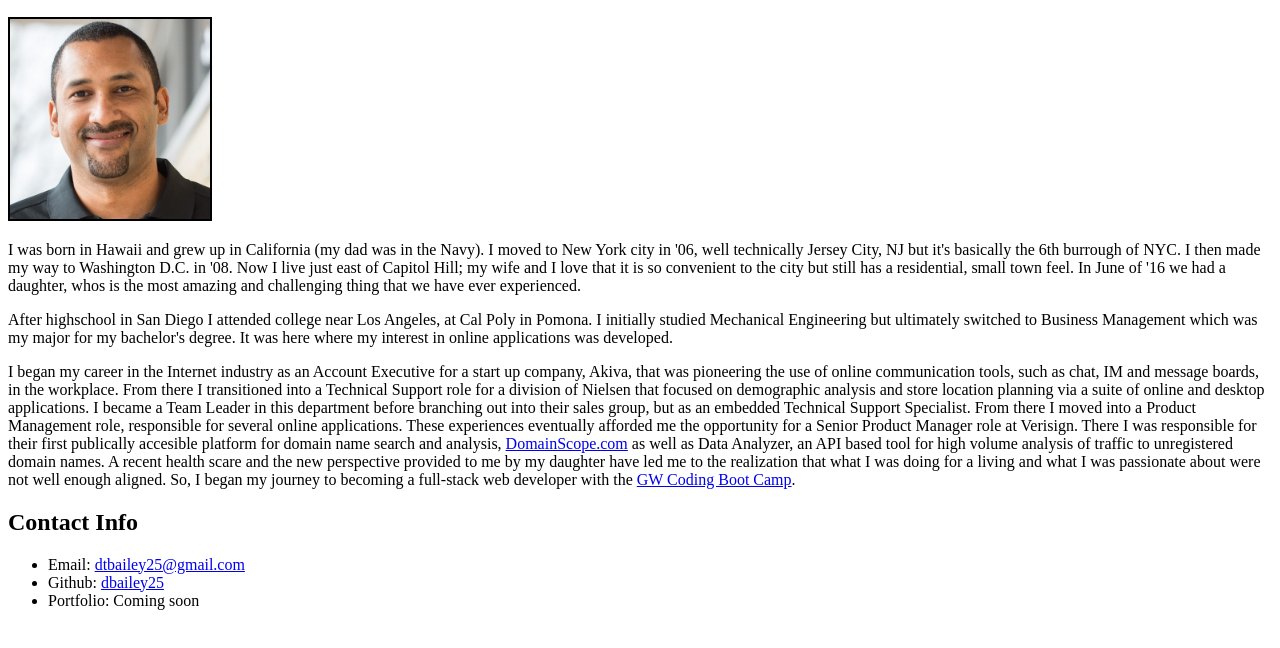
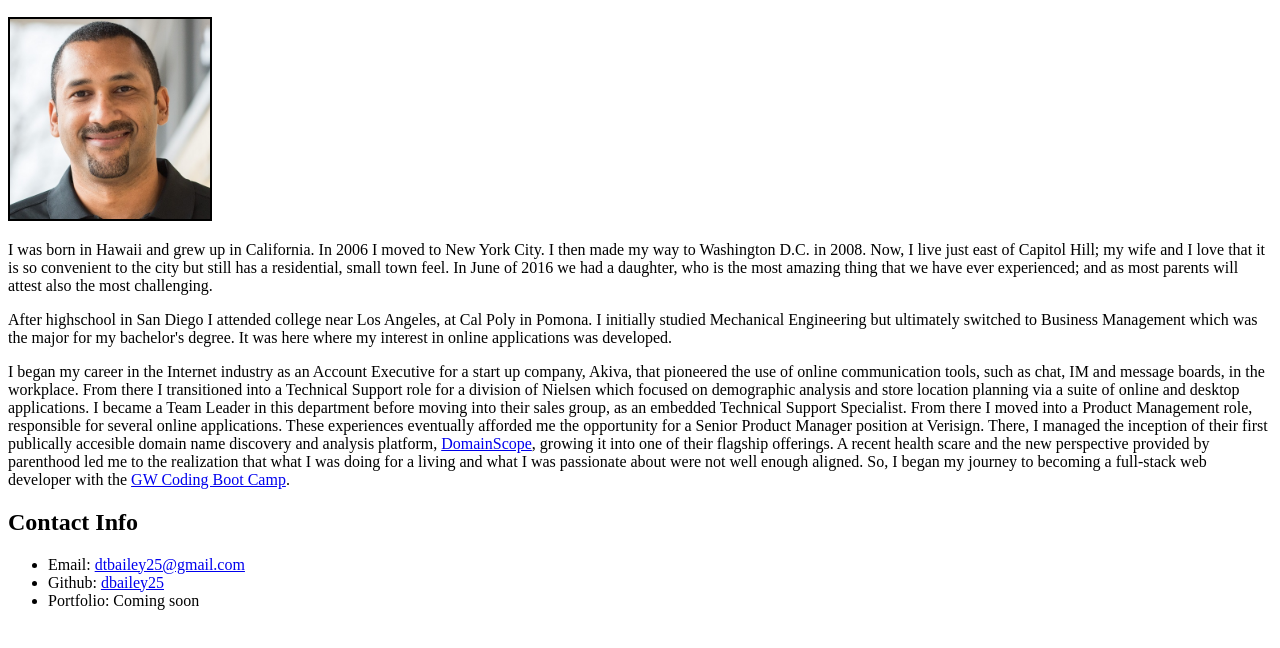
Before and after one commit to dbailey25/student-bio, a plain HTML site: page index.html in a window 1280 px wide. Shown: the part 110-758 px from the top of the page. Drawn offline with Linux system fonts and the light colour scheme.

Commit message:
updated bio info

```diff
--- a/index.html
+++ b/index.html
@@ -11,9 +11,9 @@
 
     <img src="Headshot_vrsn_500x500.jpg" alt="Duane Bailey's Headshot" height="200" width="200" border="2">
 
-    <p>I was born in Hawaii and grew up in California (my dad was in the Navy). I moved to New York city in '06, well technically Jersey City, NJ but it's basically the 6th burrough of NYC. I then made my way to Washington D.C. in '08. Now I live just east of Capitol Hill; my wife and I love that it is so convenient to the city but still has a residential, small town feel. In June of '16 we had a daughter, whos is the most amazing and challenging thing that we have ever experienced.</p>
-    <p>After highschool in San Diego I attended college near Los Angeles, at Cal Poly in Pomona. I initially studied Mechanical Engineering but ultimately switched to Business Management which was my major for my bachelor's degree. It was here where my interest in online applications was developed.</p>
-    <p>I began my career in the Internet industry as an Account Executive for a start up company, Akiva, that was pioneering the use of online communication tools, such as chat, IM and message boards, in the workplace. From there I transitioned into a Technical Support role for a division of Nielsen that focused on demographic analysis and store location planning via a suite of online and desktop applications. I became a Team Leader in this department before branching out into their sales group, but as an embedded Technical Support Specialist. From there I moved into a Product Management role, responsible for several online applications. These experiences eventually afforded me the opportunity for a Senior Product Manager role at Verisign. There I was responsible for their first publically accesible platform for domain name search and analysis, <a href="https://domainscope.com" target="_blank">DomainScope.com</a> as well as Data Analyzer, an API based tool for high volume analysis of traffic to unregistered domain names. A recent health scare and the new perspective provided to me by my daughter have led me to the realization that what I was doing for a living and what I was passionate about were not well enough aligned. So, I began my journey to becoming a full-stack web developer with the <a href="https://bootcamp.cps.gwu.edu/coding/">GW Coding Boot Camp</a>.</p>
+    <p>I was born in Hawaii and grew up in California. In 2006 I moved to New York City. I then made my way to Washington D.C. in 2008. Now, I live just east of Capitol Hill; my wife and I love that it is so convenient to the city but still has a residential, small town feel. In June of 2016 we had a daughter, who is the most amazing thing that we have ever experienced; and as most parents will attest also the most challenging.</p>
+    <p>After highschool in San Diego I attended college near Los Angeles, at Cal Poly in Pomona. I initially studied Mechanical Engineering but ultimately switched to Business Management which was the major for my bachelor's degree. It was here where my interest in online applications was developed.</p>
+    <p>I began my career in the Internet industry as an Account Executive for a start up company, Akiva, that pioneered the use of online communication tools, such as chat, IM and message boards, in the workplace. From there I transitioned into a Technical Support role for a division of Nielsen which focused on demographic analysis and store location planning via a suite of online and desktop applications. I became a Team Leader in this department before moving into their sales group, as an embedded Technical Support Specialist. From there I moved into a Product Management role, responsible for several online applications. These experiences eventually afforded me the opportunity for a Senior Product Manager position at Verisign. There, I managed the inception of their first publically accesible domain name discovery and analysis platform, <a href="https://domainscope.com" target="_blank">DomainScope</a>, growing it into one of their flagship offerings. A recent health scare and the new perspective provided by parenthood led me to the realization that what I was doing for a living and what I was passionate about were not well enough aligned. So, I began my journey to becoming a full-stack web developer with the <a href="https://bootcamp.cps.gwu.edu/coding/">GW Coding Boot Camp</a>.</p>
 
     <h2>Contact Info</h2>
 
```
